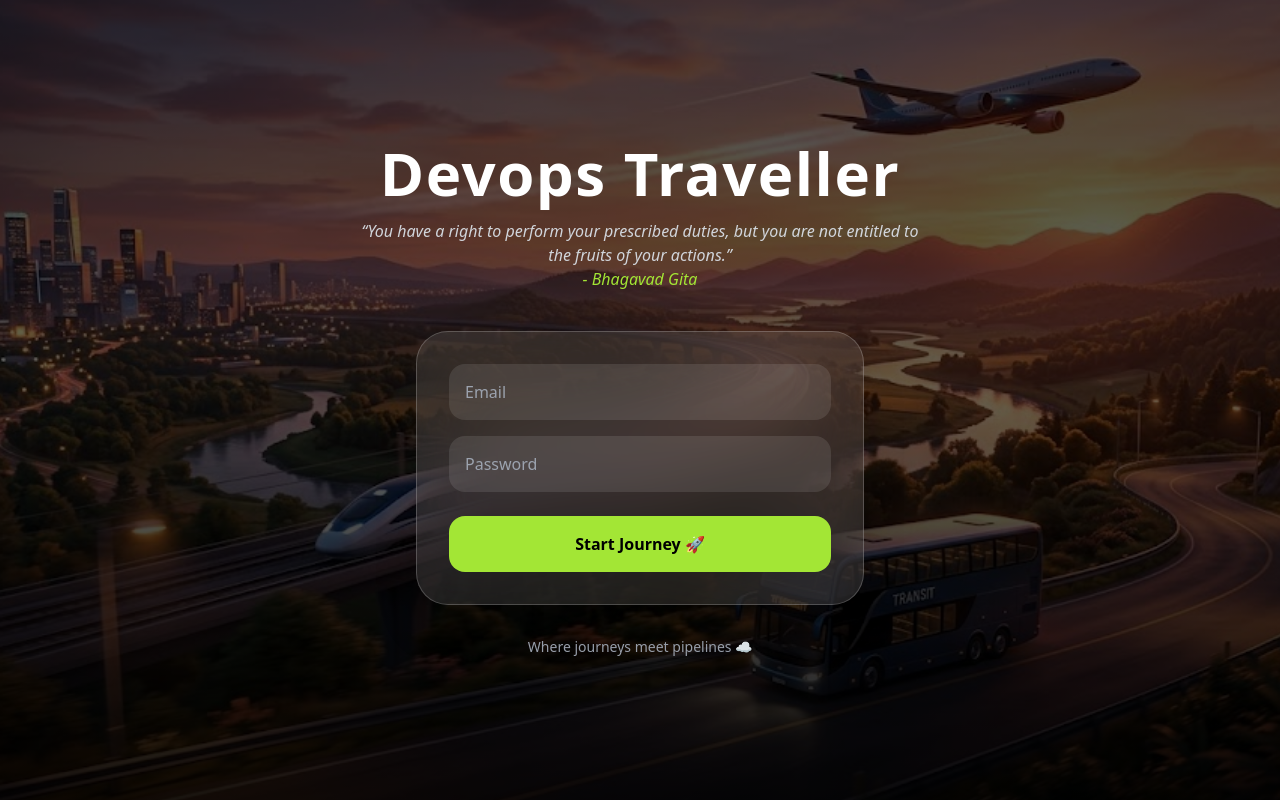
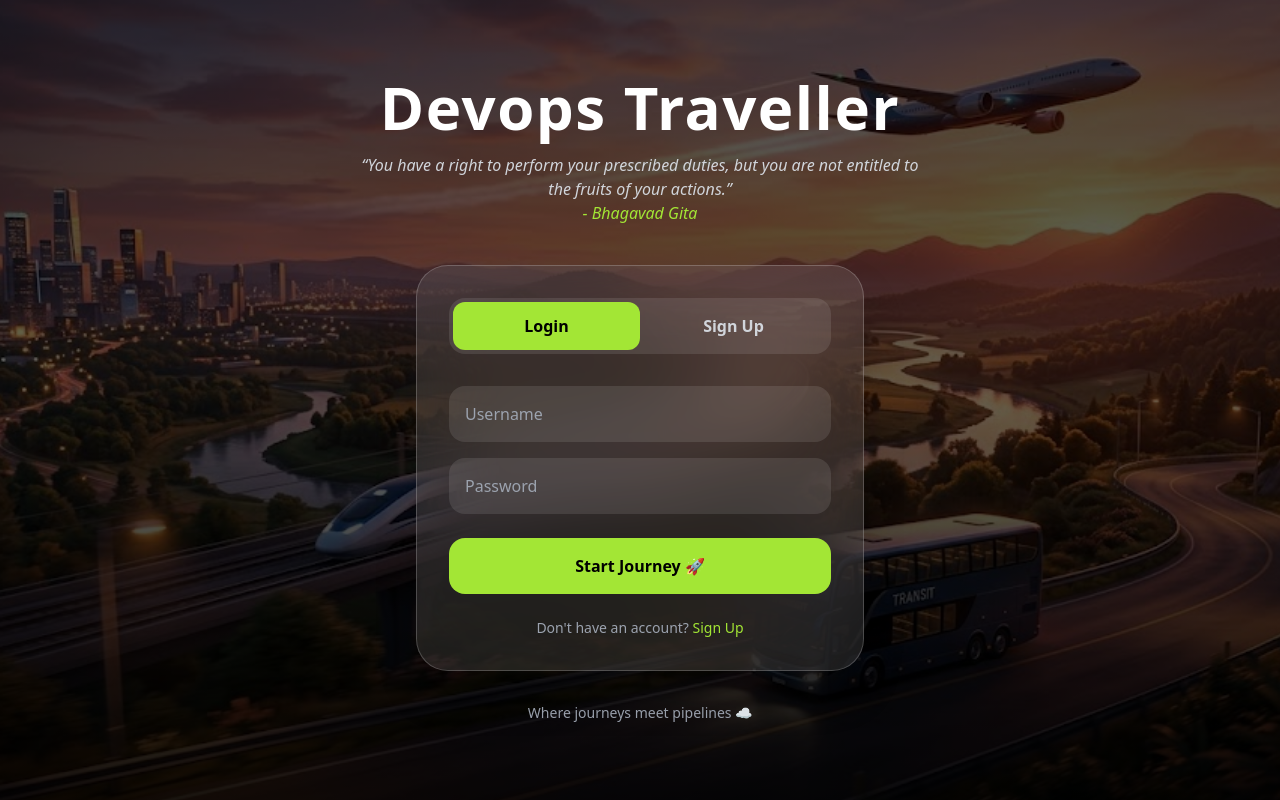
Before and after one commit to Mahi-oops/EC2-Deploy, a React (Vite) app in the folder booking/: page / in a window 1280 px wide. Built offline with nearby package versions, Linux system fonts and the light colour scheme.

Commit message:
Login page updated

```diff
--- a/booking/src/pages/login.tsx
+++ b/booking/src/pages/login.tsx
@@ -1,71 +1,184 @@
 import { useState } from "react";
 import { useNavigate } from "react-router-dom";
-import bgImage from "../assets/loginpage.jpg"; // 👈 your image
+import bgImage from "../assets/loginpage.jpg";
 
 export default function Login() {
+  const [isSignup, setIsSignup] = useState(false);
+
+  const [username, setUsername] = useState("");
   const [email, setEmail] = useState("");
+  const [dob, setDob] = useState("");
   const [password, setPassword] = useState("");
+
   const navigate = useNavigate();
 
+  const handleSubmit = (e) => {
+    e.preventDefault();
+
+    // Temporary only.
+    // We will replace this with backend authentication.
+    navigate("/mode");
+  };
+
   return (
-    <div className="relative min-h-screen text-white overflow-hidden">
+    <div className="relative min-h-screen overflow-hidden text-white">
 
-      {/* 🌄 BACKGROUND IMAGE */}
+      {/* BACKGROUND IMAGE */}
       <img
         src={bgImage}
         className="absolute inset-0 w-full h-full object-cover scale-105"
         alt="Travel Background"
       />
 
-      {/* 🌑 DARK GRADIENT OVERLAY (IMPORTANT for readability) */}
+      {/* DARK OVERLAY */}
       <div className="absolute inset-0 bg-gradient-to-b from-black/70 via-black/60 to-black/90" />
 
-      {/* ✨ CONTENT */}
+      {/* CONTENT */}
       <div className="relative z-10 flex flex-col items-center justify-center min-h-screen px-6">
 
-        {/* 🌟 TITLE */}
+        {/* TITLE */}
         <h1 className="text-5xl md:text-6xl font-extrabold tracking-wide text-center">
           Devops Traveller
         </h1>
 
-        {/* 🧠 GITA QUOTE */}
+        {/* GITA QUOTE */}
         <p className="mt-4 text-gray-300 text-center max-w-xl italic text-sm md:text-base">
-          “You have a right to perform your prescribed duties, but you are not entitled to the fruits of your actions.”
+          “You have a right to perform your prescribed duties, but you are not
+          entitled to the fruits of your actions.”
           <br />
-          <span className="text-lime-400"> - Bhagavad Gita</span>
+          <span className="text-lime-400">
+            - Bhagavad Gita
+          </span>
         </p>
 
-        {/* 💎 LOGIN CARD */}
+        {/* AUTH CARD */}
         <div className="mt-10 w-full max-w-md p-8 rounded-[2rem] bg-white/10 backdrop-blur-2xl border border-white/20 shadow-2xl">
 
+          {/* LOGIN / SIGNUP TABS */}
+          <div className="flex mb-8 rounded-2xl bg-white/10 p-1">
+
+            <button
+              type="button"
+              onClick={() => setIsSignup(false)}
+              className={`w-1/2 py-3 rounded-xl font-semibold transition ${
+                !isSignup
+                  ? "bg-lime-400 text-black"
+                  : "text-gray-300"
+              }`}
+            >
+              Login
+            </button>
+
+            <button
+              type="button"
+              onClick={() => setIsSignup(true)}
+              className={`w-1/2 py-3 rounded-xl font-semibold transition ${
+                isSignup
+                  ? "bg-lime-400 text-black"
+                  : "text-gray-300"
+              }`}
+            >
+              Sign Up
+            </button>
+
+          </div>
+
+          <form onSubmit={handleSubmit}>
+
+            {/* USERNAME */}
             <input
+              type="text"
+              className="w-full mb-4 p-4 rounded-2xl bg-white/10 outline-none
+              focus:ring-2 focus:ring-lime-400 transition"
+              placeholder="Username"
+              value={username}
+              onChange={(e) => setUsername(e.target.value)}
+              required
+            />
+
+            {/* EMAIL - SIGNUP ONLY */}
+            {isSignup && (
+              <input
+                type="email"
                 className="w-full mb-4 p-4 rounded-2xl bg-white/10 outline-none
                 focus:ring-2 focus:ring-lime-400 transition"
                 placeholder="Email"
+                value={email}
                 onChange={(e) => setEmail(e.target.value)}
+                required
               />
+            )}
 
+            {/* DOB - SIGNUP ONLY */}
+            {isSignup && (
+              <input
+                type="date"
+                className="w-full mb-4 p-4 rounded-2xl bg-white/10 outline-none
+                focus:ring-2 focus:ring-lime-400 transition"
+                value={dob}
+                onChange={(e) => setDob(e.target.value)}
+                required
+              />
+            )}
+
+            {/* PASSWORD */}
             <input
               type="password"
               className="w-full mb-6 p-4 rounded-2xl bg-white/10 outline-none
               focus:ring-2 focus:ring-lime-400 transition"
               placeholder="Password"
+              value={password}
               onChange={(e) => setPassword(e.target.value)}
+              required
             />
 
+            {/* SUBMIT */}
             <button
-            onClick={() => navigate("/mode")}
+              type="submit"
               className="w-full py-4 rounded-2xl bg-lime-400 text-black font-semibold
               hover:scale-105 hover:shadow-[0_0_20px_rgba(163,230,53,0.8)] transition"
             >
-            Start Journey 🚀
+              {isSignup ? "Create Account 🚀" : "Start Journey 🚀"}
             </button>
+
+          </form>
+
+          {/* SWITCH MESSAGE */}
+          <p className="mt-6 text-center text-gray-400 text-sm">
+
+            {isSignup ? (
+              <>
+                Already have an account?{" "}
+                <button
+                  type="button"
+                  onClick={() => setIsSignup(false)}
+                  className="text-lime-400 hover:underline"
+                >
+                  Login
+                </button>
+              </>
+            ) : (
+              <>
+                Don't have an account?{" "}
+                <button
+                  type="button"
+                  onClick={() => setIsSignup(true)}
+                  className="text-lime-400 hover:underline"
+                >
+                  Sign Up
+                </button>
+              </>
+            )}
+
+          </p>
+
         </div>
 
-        {/* ✨ FOOTER LINE */}
+        {/* FOOTER */}
         <p className="mt-8 text-gray-400 text-sm">
           Where journeys meet pipelines ☁️
         </p>
+
       </div>
     </div>
   );
```
Lines whose indentation alone changed are shown as unchanged.
